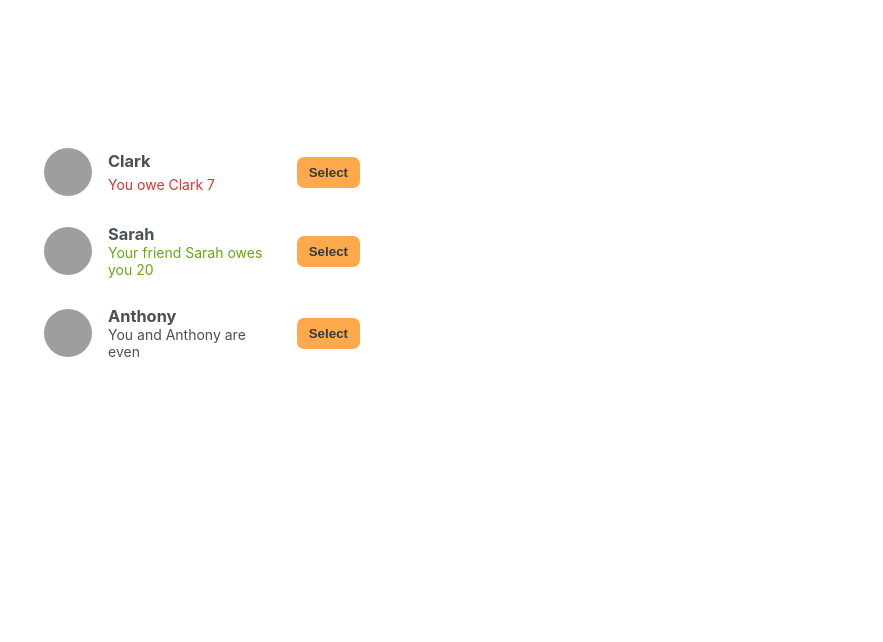
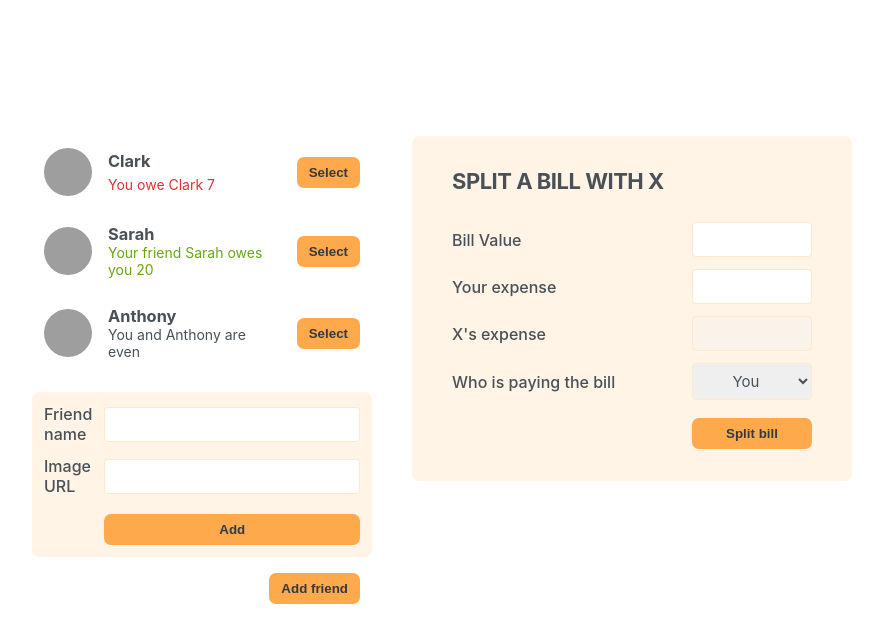
Before and after one commit to Sala-Sergiu/06-eat-and-split, a React (Create React App) app: page / in a window 1280 px wide. Shown: the top 642 px of the page, without its empty margins (198-1081 px from the left). Built offline with nearby package versions, Linux system fonts and the light colour scheme; grey boxes are pictures that could not be loaded.

Commit message:
finished the static part

```diff
--- a/src/App.js
+++ b/src/App.js
@@ -24,7 +24,10 @@
     <div className="app">
       <div className="sidebar">
         <FriendsList />
+        <FormAddFriend />
+        <Button>Add friend</Button>
       </div>
+      <FormSplitBill />
     </div>
   );
 }
@@ -58,7 +61,50 @@
       )}
       {friend.balance === 0 && <p>You and {friend.name} are even</p>}
 
-      <button className="button">Select</button>
+      <Button>Select</Button>
     </li>
   );
 }
+
+function Button({ children }) {
+  return <button className="button">{children}</button>;
+}
+
+function FormAddFriend() {
+  return (
+    <form className="form-add-friend">
+      <label>Friend name</label>
+      <input type="text" />
+
+      <label>Image URL</label>
+      <input type="text" />
+
+      <Button>Add</Button>
+    </form>
+  );
+}
+
+function FormSplitBill() {
+  return (
+    <form className="form-split-bill">
+      <h2>Split a bill with X</h2>
+
+      <label>Bill Value</label>
+      <input type="text" />
+
+      <label>Your expense</label>
+      <input type="text" />
+
+      <label>X's expense</label>
+      <input type="text" disabled />
+
+      <label>Who is paying the bill</label>
+      <select>
+        <option value="user">You</option>
+        <option value="friend">x</option>
+      </select>
+
+      <Button>Split bill</Button>
+    </form>
+  );
+}
--- a/src/index.css
+++ b/src/index.css
@@ -131,11 +131,11 @@
   font-weight: 500;
 }
 
-label::first-letter {
+/* label::first-letter {
   display: inline-block;
   margin-right: 4px;
   font-size: 1.8rem;
-}
+} */
 
 input,
 select {
```
